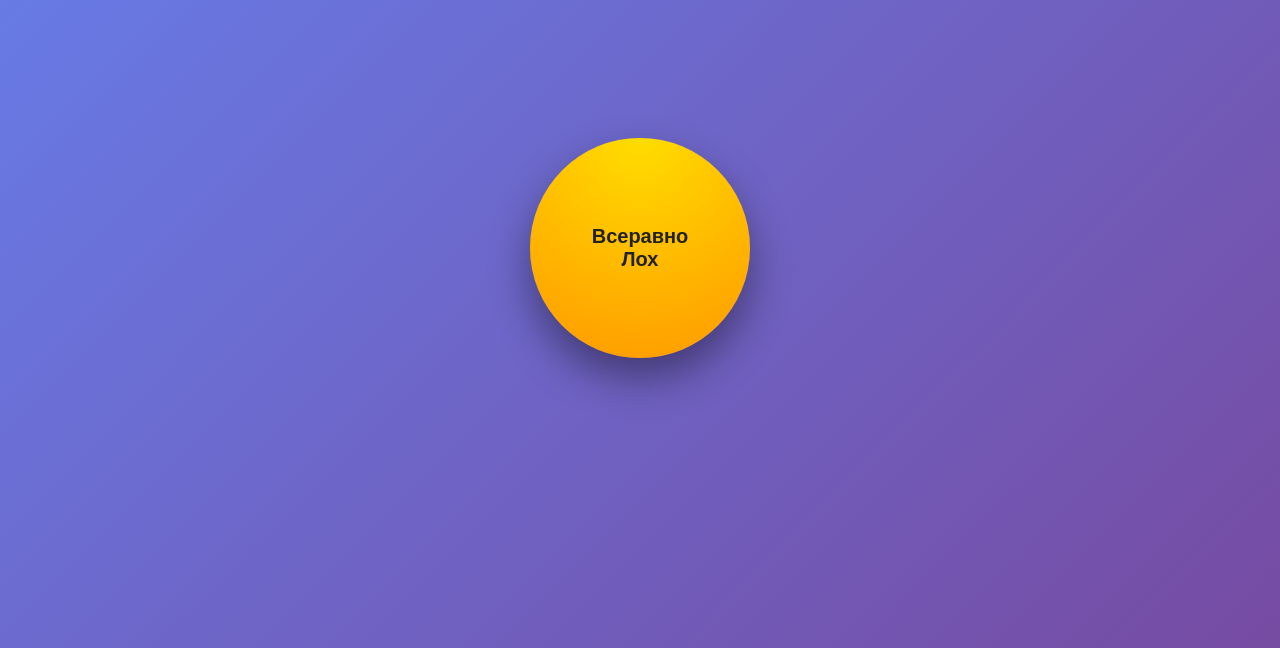
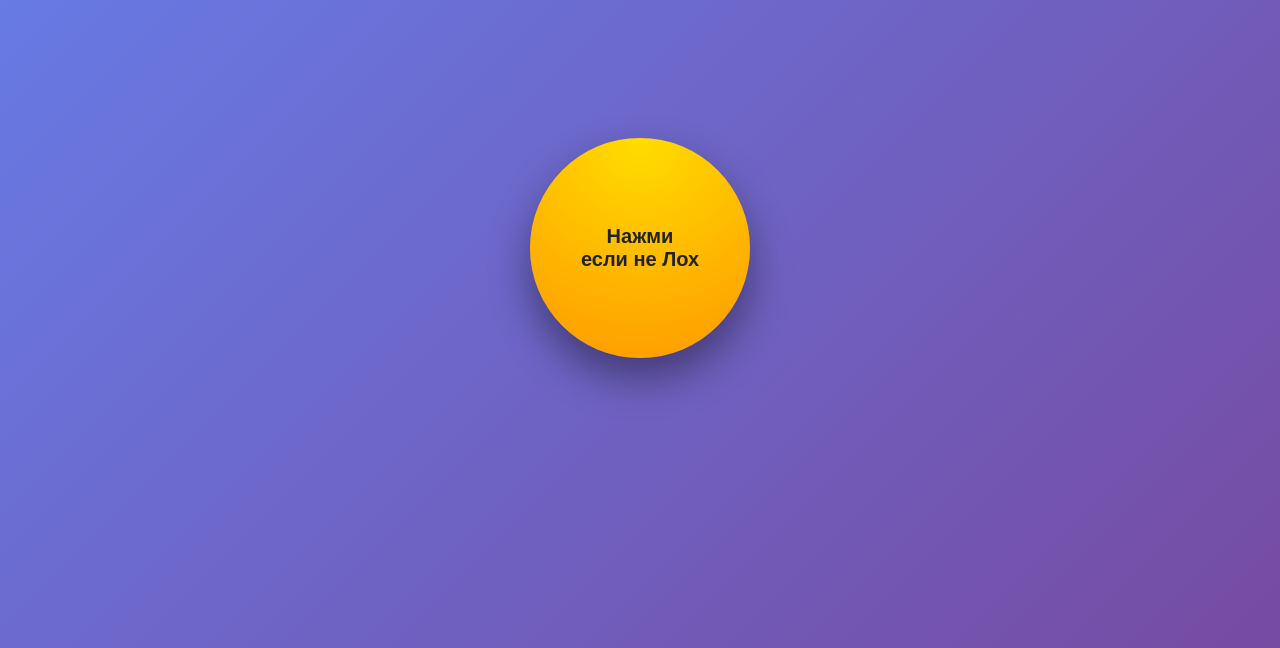
Before and after one commit to Ruzuy/Masha_challenge, a plain HTML site: page index.html in a window 1280 px wide. Shown: the part 152-800 px from the top of the page. Drawn offline with Linux system fonts and the light colour scheme.

Commit message:
Update index.html

```diff
--- a/index.html
+++ b/index.html
@@ -50,7 +50,7 @@
 <h1>Челлендж для Маши</h1>
 
 <button class="btn" id="runawayBtn">
-    Всеравно<br>Лох
+    Нажми<br>если не Лох
 </button>
 
 <script>
```
